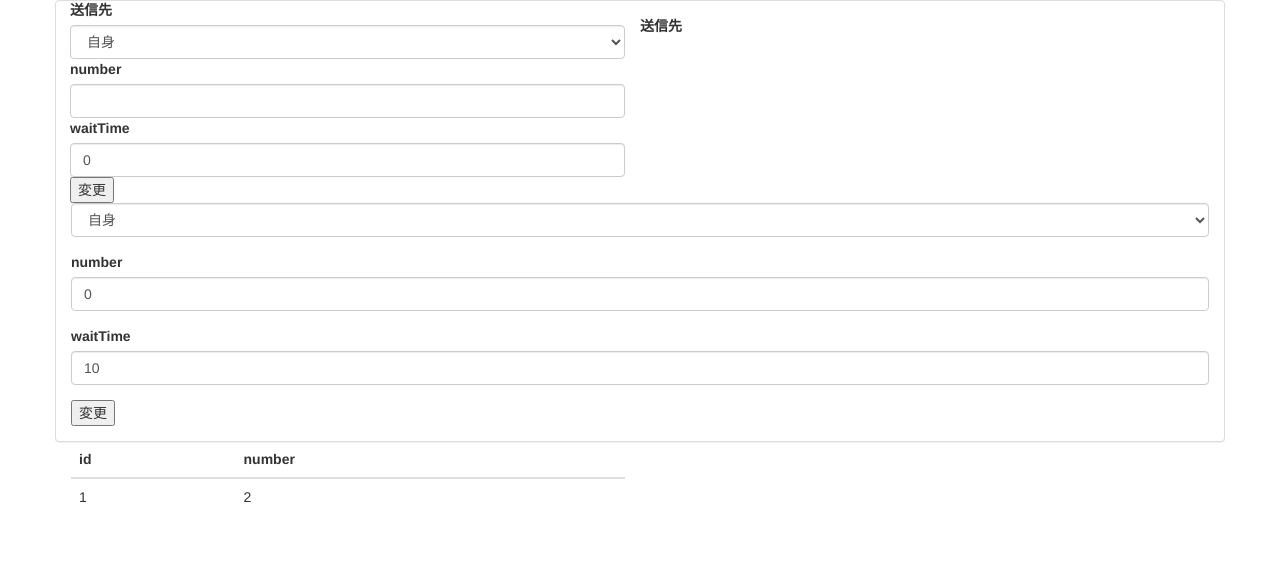
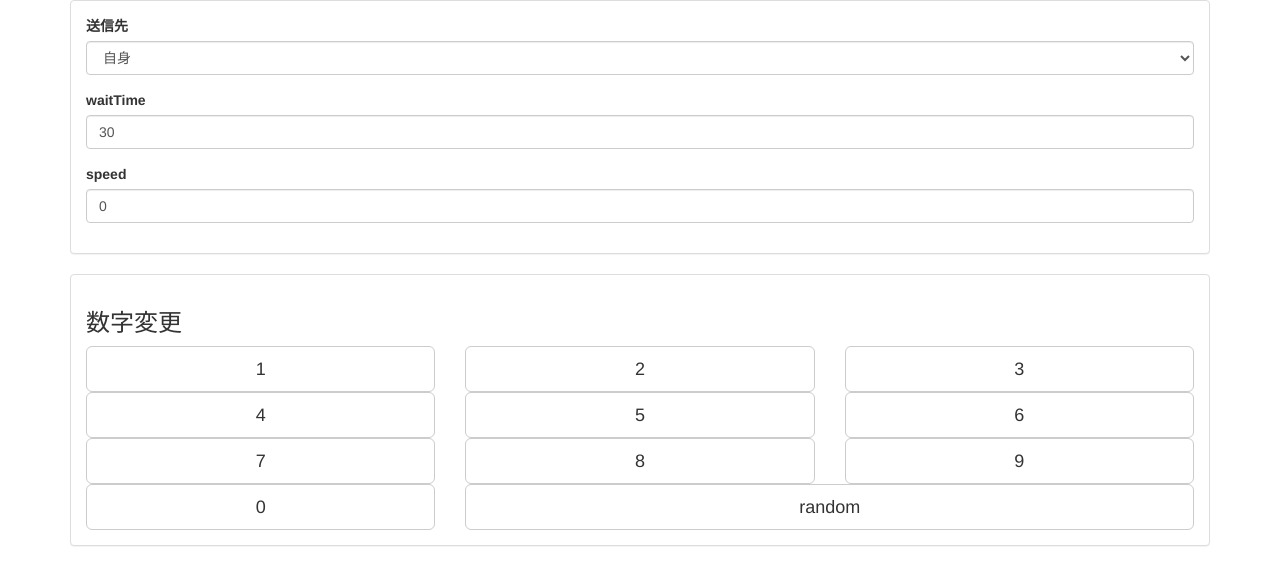
Before and after one commit to gutugutu3030/numNetworkModule, a plain HTML site: page data/index.html in a window 1280 px wide. Drawn offline with nearby package versions, Linux system fonts and the light colour scheme.

Commit message:
webUIを電卓化

```diff
--- a/data/index.html
+++ b/data/index.html
@@ -13,26 +13,6 @@
 
 <body>
     <div class="container">
-        <div class="row">
-            <div class="col-md-6">
-                <div>
-                    <label>送信先</label>
-                    <select class="form-control" id="target" id="target">
-                        <option selected value="1">自身</option>
-                        <option value="0">全員</option>
-                    </select>
-                </div>
-                <div>
-                    <label>number</label>
-                    <input type="number" name="num" id="num" class="form-control">
-                </div>
-                <div>
-                    <label>waitTime</label>
-                    <input type="number" name="wait" id="wait" class="form-control" value=0>
-                </div>
-                <button id="submitButton">変更</button>
-            </div>
-
         <div class="panel panel-default">
             <div class="panel-body">
                 <form method="POST" action="/num">
@@ -41,68 +21,77 @@
                         <select class="form-control" id="target" id="target">
                             <option selected value="1">自身</option>
                             <option value="0">全員</option>
-                            {option}
                         </select>
                     </div>
                     <div class="form-group">
-                        <label>number</label>
-                        <input type="number" name="num" id="num" class="form-control" value=0>
+                        <label>waitTime</label>
+                        <input type="number" name="wait" id="wait" class="form-control" value=30>
                     </div>
                     <div class="form-group">
-                        <label>waitTime</label>
-                        <input type="number" name="wait" id="wait" class="form-control" value=10>
+                        <label>speed</label>
+                        <input type="number" name="speed" id="speed" class="form-control" value=0>
                     </div>
-                    <button type="submit" id="submitButton">変更</button>
                 </form>
             </div>
-            <div class="col-md-6" id="test">
-                <table id="idlist" class="table">
-                    <thead>
-                        <tr>
-                            <th>id</th>
-                            <th>number</th>
-                        </tr>
-                    </thead>
-                    <tbody id="idlist1">
-                        <tr>
-                            <td>1</td>
-                            <td>2</td>
-                        </tr>
-                    </tbody>
-                </table>
+        </div>
+        <div class="panel panel-default">
+            <div class="panel-body">
+                <h3>数字変更</h3>
+                <div class="row">
+                    <div class="col-xs-4">
+                        <button class="btn btn-default btn-lg btn-block" onclick="setNum(1)">1</button>
+                    </div>
+                    <div class="col-xs-4">
+                        <button class="btn btn-default btn-lg btn-block" onclick="setNum(2)">2</button>
+                    </div>
+                    <div class="col-xs-4">
+                        <button class="btn btn-default btn-lg btn-block" onclick="setNum(3)">3</button>
+                    </div>
+                    <div class="col-xs-4">
+                        <button class="btn btn-default btn-lg btn-block" onclick="setNum(4)">4</button>
+                    </div>
+                    <div class="col-xs-4">
+                        <button class="btn btn-default btn-lg btn-block" onclick="setNum(5)">5</button>
+                    </div>
+                    <div class="col-xs-4">
+                        <button class="btn btn-default btn-lg btn-block" onclick="setNum(6)">6</button>
+                    </div>
+                    <div class="col-xs-4">
+                        <button class="btn btn-default btn-lg btn-block" onclick="setNum(7)">7</button>
+                    </div>
+                    <div class="col-xs-4">
+                        <button class="btn btn-default btn-lg btn-block" onclick="setNum(8)">8</button>
+                    </div>
+                    <div class="col-xs-4">
+                        <button class="btn btn-default btn-lg btn-block" onclick="setNum(9)">9</button>
+                    </div>
+                    <div class="col-xs-4">
+                        <button class="btn btn-default btn-lg btn-block" onclick="setNum(0)">0</button>
+                    </div>
+                    <div class="col-xs-8">
+                        <button class="btn btn-default btn-lg btn-block" onclick="setNum(-1)">random</button>
+                    </div>
+                </div>
             </div>
         </div>
-
-
     </div>
     <script type="text/javascript">
         var sock = new WebSocket('ws://' + location.hostname + ':443');
-
-        sock.addEventListener('open', function (e) {
-            console.log('Socket 接続成功');
-        });
 
         // サーバーからデータを受け取る
         sock.addEventListener('message', function (e) {
             console.log(e.data);
         });
 
-
-        $(function () {
-            $('#submitButton').click(function (e) {
-                    var hostUrl = '/num';
-                    var num = $("#num").val();
-                    var wait = $("#wait").val();
-                    $.ajax({
-                        url: hostUrl,
-                        type: 'POST',
-                        dataType: 'json',
-                        data: { num: num, wait: wait },
-                        timeout: 3000,
-                    });
-                return false;
+        function setNum(num) {
+            $.ajax({
+                url: hostUrl,
+                type: 'POST',
+                dataType: 'json',
+                data: { num: num, wait: $("#wait").val(), speed: $("#speed").val(), self: $("#target").val() },
+                timeout: 3000,
             });
-        });
+        };
     </script>
 </body>
 
```
